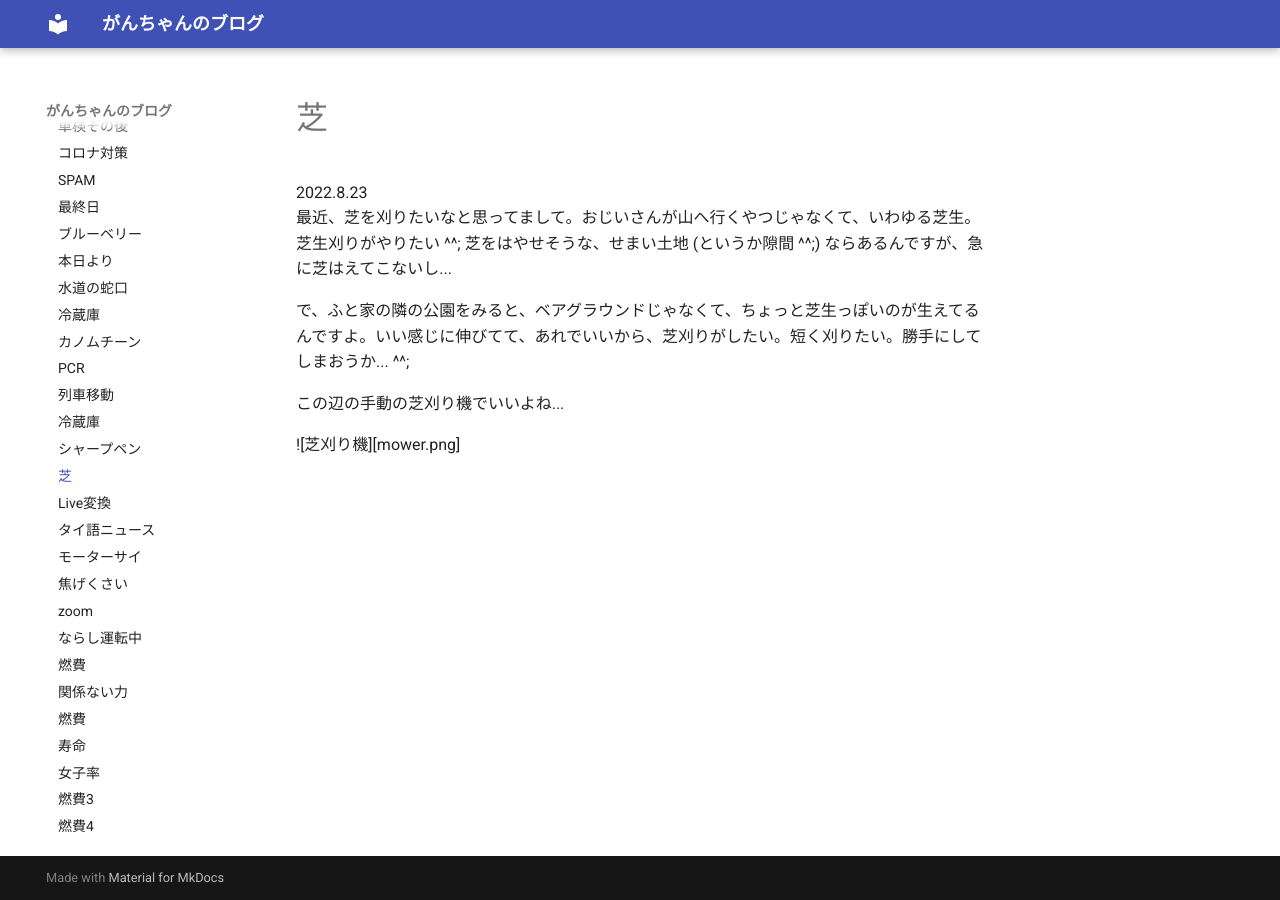
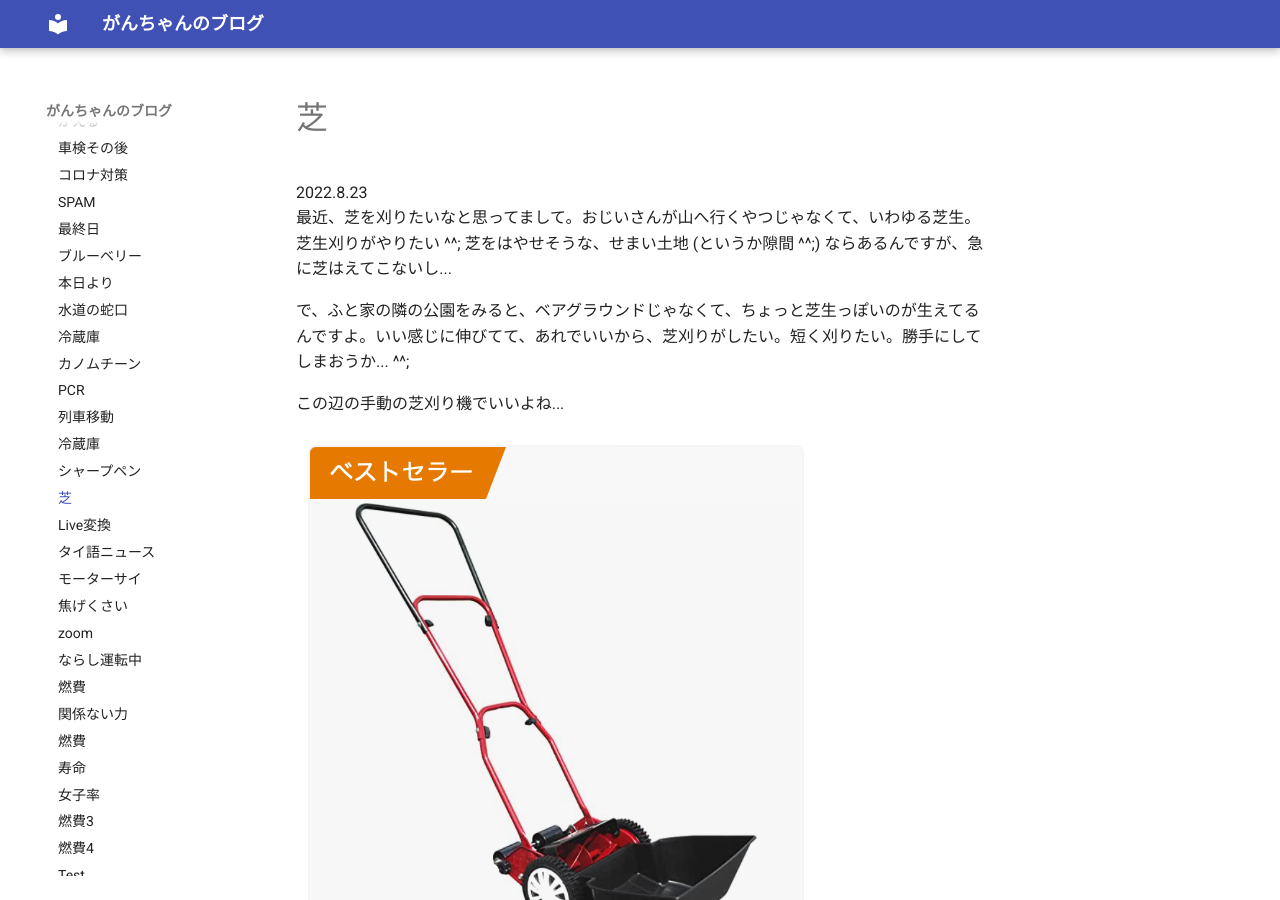
Before and after one commit to kenic/kenic.github.io, an MkDocs documentation site: the page built from docs/2022/0823shiba.md, in a window 1280 px wide and 900 px high. Built offline with MkDocs 1.6.1 and Material for MkDocs 9.7.7, drawn with Linux system fonts in a browser that asks for light colours.

Commit message:
minor fix about pics

```diff
--- a/docs/2022/0823shiba.md
+++ b/docs/2022/0823shiba.md
@@ -7,4 +7,4 @@
 
 この辺の手動の芝刈り機でいいよね...
 
-![芝刈り機][mower.png]
+![芝刈り機](mower.png)
```
